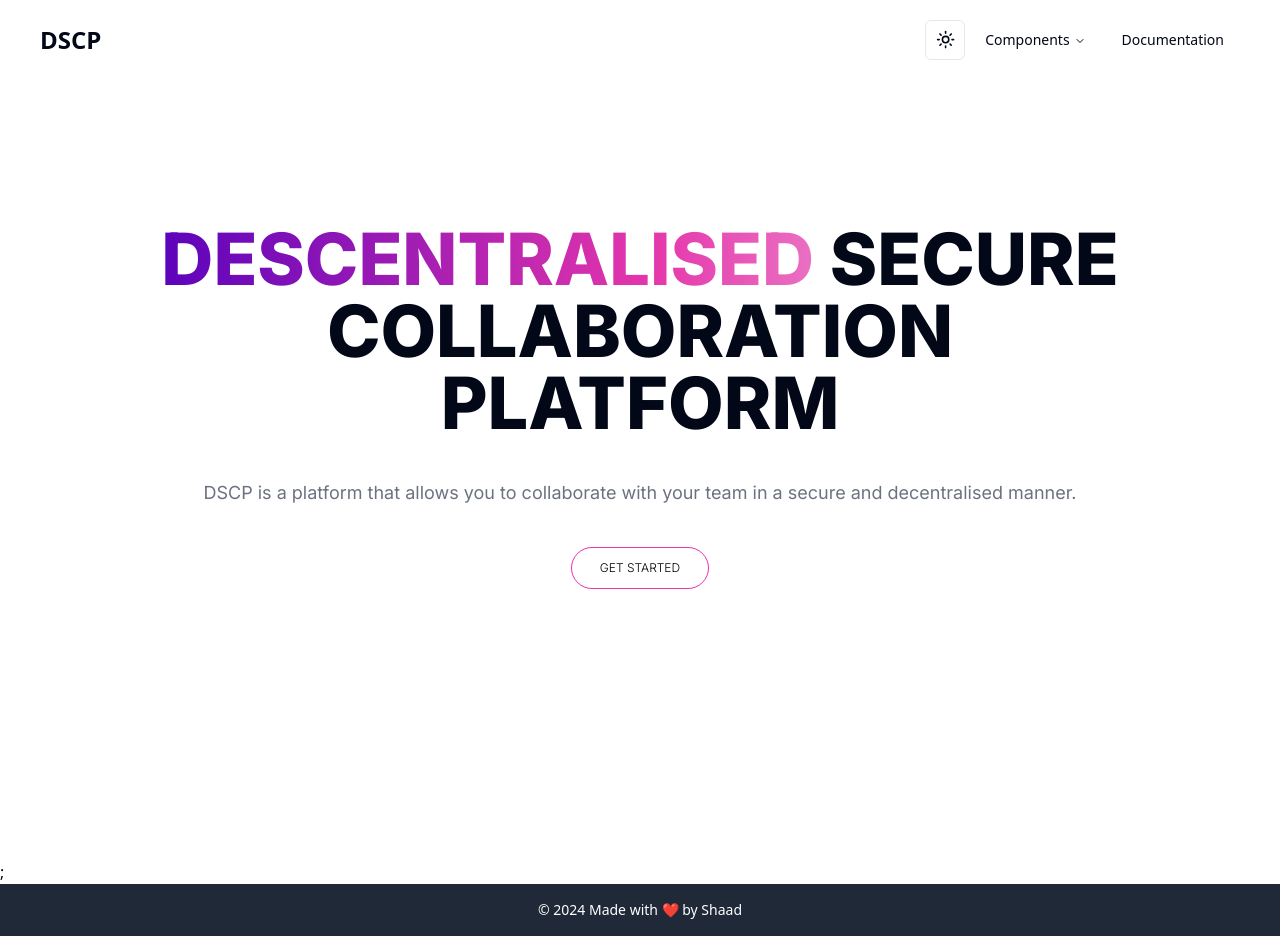
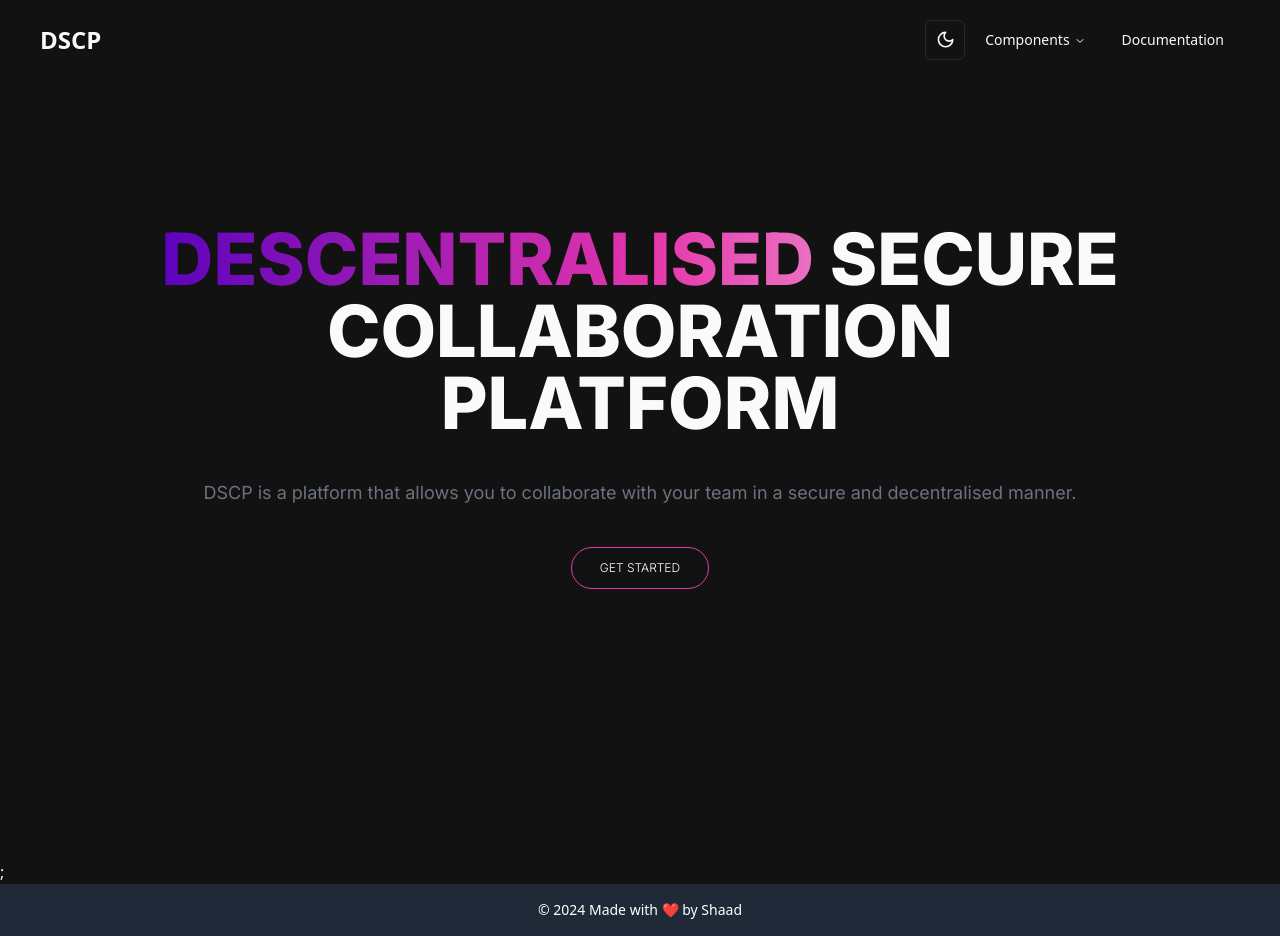
Before and after one commit to mohammadshaad/Decentralized-Secure-Collaboration-Platform, a Next.js app: page / in a window 1280 px wide. Built offline with nearby package versions, Linux system fonts and the light colour scheme.

Commit message:
Fix button styling and set default theme to dark

```diff
--- a/@/components/Hero.tsx
+++ b/@/components/Hero.tsx
@@ -19,7 +19,7 @@ function Hero() {
       </div>
 
       <div className='w-full flex items-center justify-center mt-5'>
-        <Link href="/" className='submit-button hover:border-white text-center dark:text-white dark:hover:border-black border border-[#e536ab] text-black transition-all duration-300 rounded-full hover:text-white text-xs font-light w-full md:w-auto py-3 px-7 mt-5 uppercase'>
+        <Link href="/" className='submit-button hover:border-white text-center dark:text-white dark:hover:border-black border border-[#e536ab] text-black transition-all duration-300 rounded-full hover:text-white text-xs font-light w-full md:w-auto py-3 px-7 mt-5 uppercase ring-0 outline-none'>
           Get Started
         </Link>
       </div>
--- a/pages/_document.tsx
+++ b/pages/_document.tsx
@@ -8,7 +8,7 @@ export default function Document() {
       <body>
         <ThemeProvider
           attribute="class"
-          defaultTheme=""
+          defaultTheme="dark"
           enableSystem
           disableTransitionOnChange
         >
```
